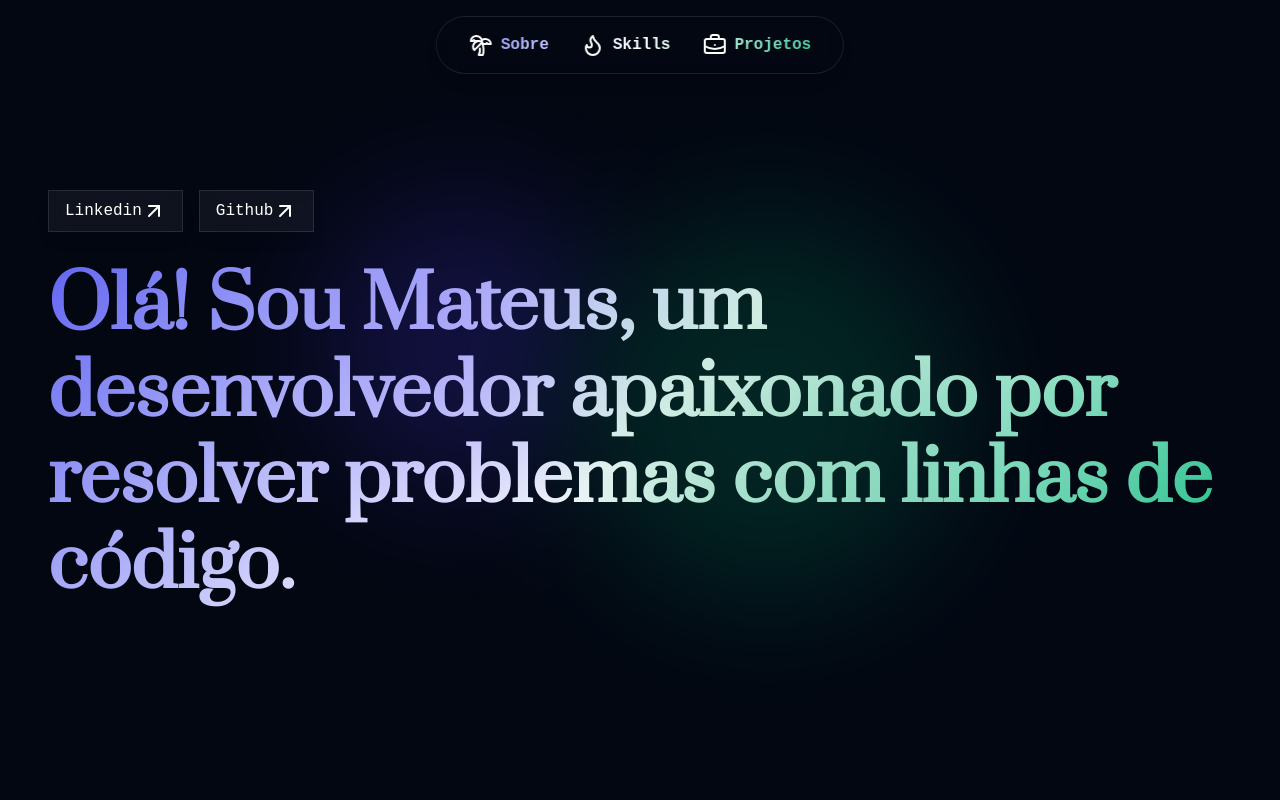
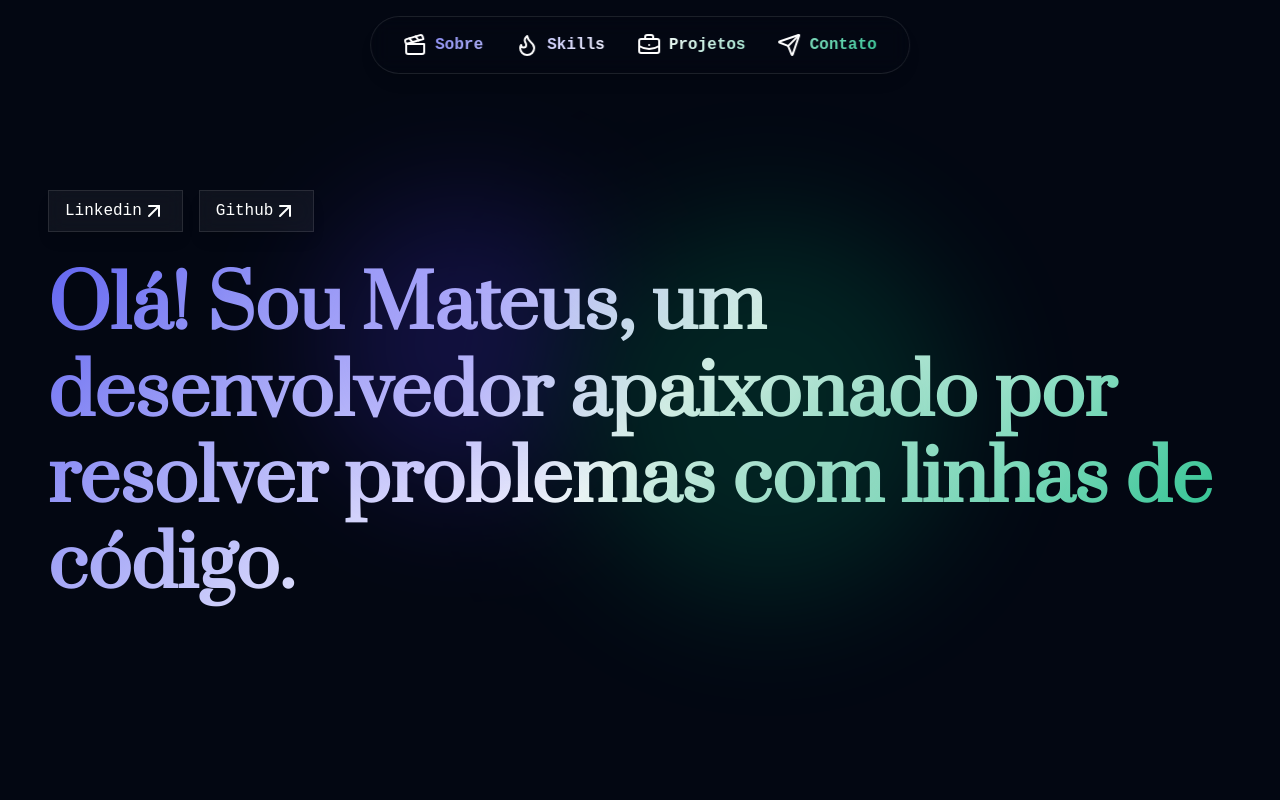
Before and after one commit to mtzdantas/web-portfolio, a React (Vite) app: page / in a window 1280 px wide. Shown: the top 800 px of the page. Built offline with nearby package versions, Linux system fonts and the light colour scheme; a web font is replaced by a local one.

Commit message:
feat: adicionado nav para contato

```diff
--- a/src/App.tsx
+++ b/src/App.tsx
@@ -2,7 +2,7 @@ import { useState, useEffect } from "react";
 import { motion, AnimatePresence } from "framer-motion";
 import LinkCard from "./components/LinkCard";
 import ScrollCard from "./components/ScrollCard";
-import { Flame, TreePalm, BriefcaseBusiness } from "lucide-react";
+import { Flame, Clapperboard, BriefcaseBusiness, Send} from "lucide-react";
 import About from "./screens/About";
 import Skills from "./screens/Skills";
 
@@ -35,9 +35,10 @@ export default function App() {
   };
 
   const navitens: Items[] = [
-    { icon: <TreePalm/> , name: "Sobre", target: "about", textoHover: "Toda minha trajétoria que me trouxe até aqui e me tornou quem eu sou hoje.", },
+    { icon: <Clapperboard/> , name: "Sobre", target: "about", textoHover: "Toda minha trajétoria que me trouxe até aqui e me tornou quem eu sou hoje.", },
     { icon: <Flame/> , name: "Skills", target: "skills", textoHover: "Tecnologias e ferramentas que domino e faço uso no meu dia a dia.", },
     { icon: <BriefcaseBusiness/> , name: "Projetos", target: "projects", textoHover: "Projetos que desenvolvi, desafios que superei e soluções que criei.",},
+    { icon: <Send/> , name: "Contato", target: "contact", textoHover: "Ficou interessado? Fala comigo no whats ou me manda um e-mail!",},
   ];
 
   const contactItens: Items[] = [
```
